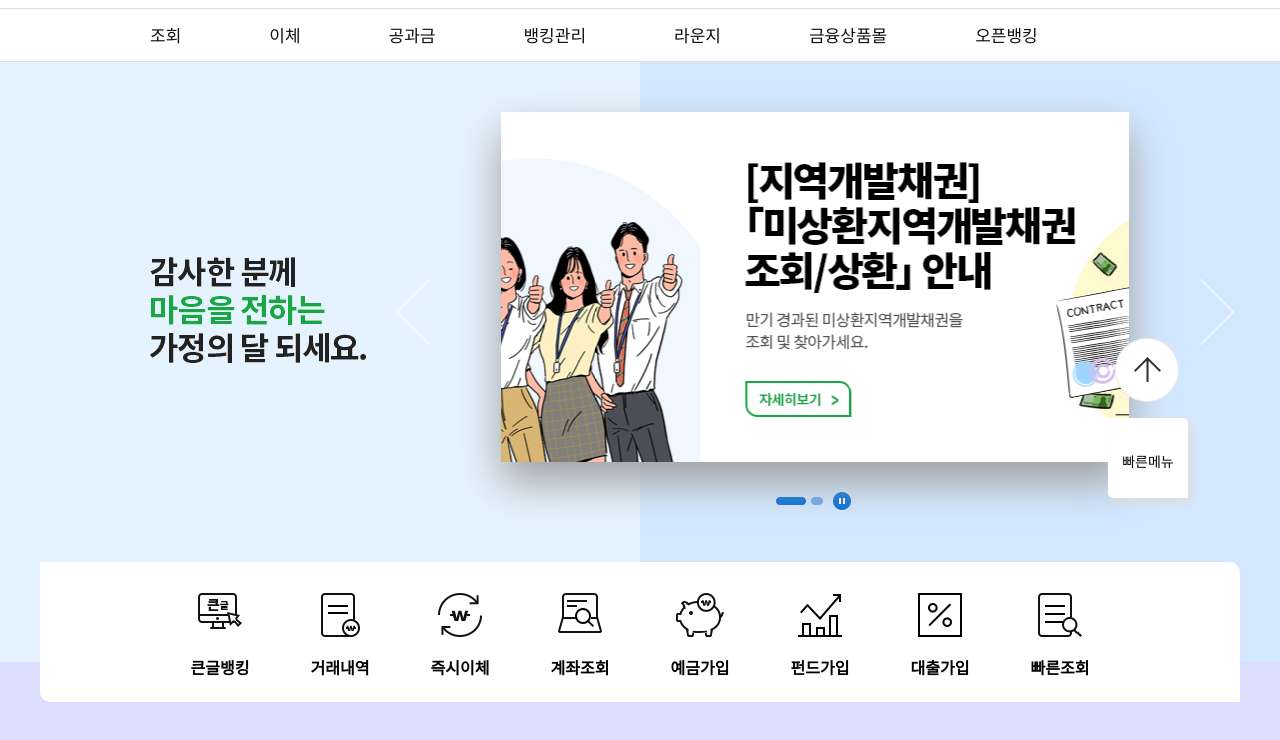
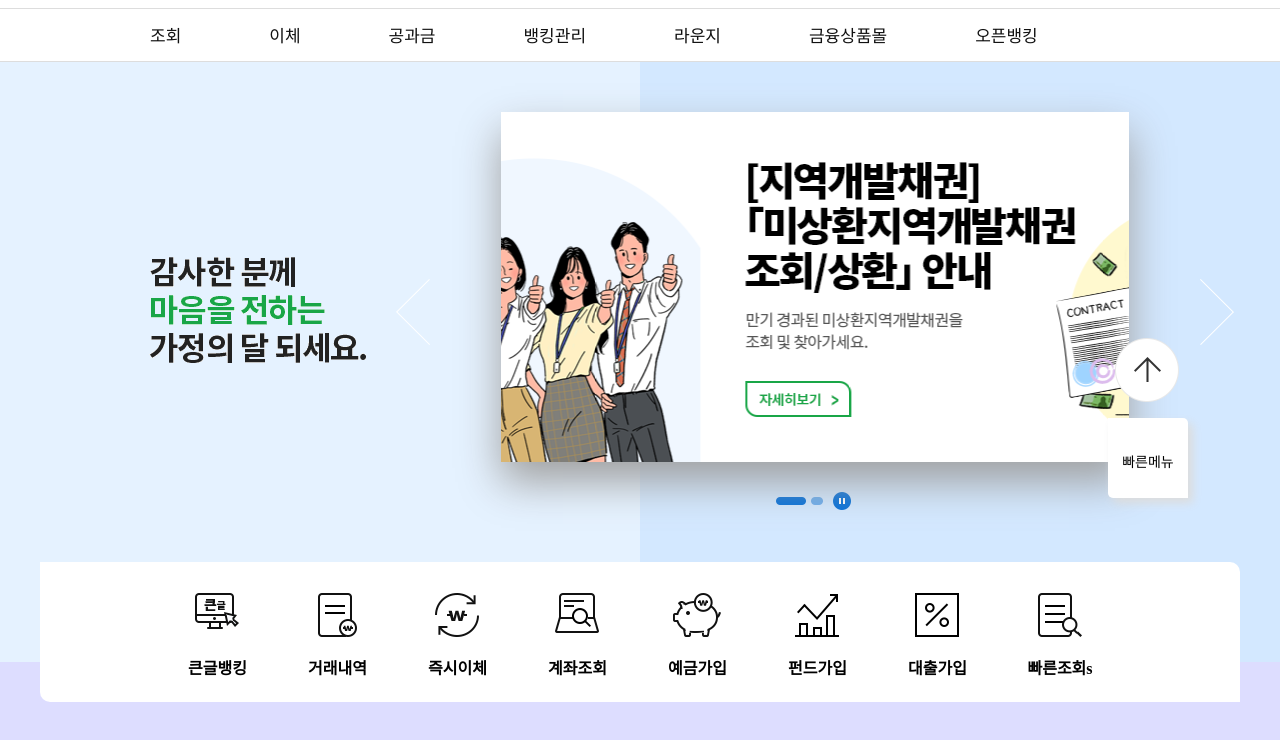
Before and after one commit to ShimWooseok/NHCOPY, a plain HTML site: page index.html in a window 1280 px wide. Shown: the part 102-842 px from the top of the page. Drawn offline with nearby package versions, Linux system fonts and the light colour scheme.

Commit message:
2022.05.06 18:30

```diff
--- a/index.html
+++ b/index.html
@@ -211,7 +211,7 @@
                                 <img src="./img/ssvv/ico_quickbank08_off.png" alt="">
                             </div>
                             <div class="txt-box">
-                                <h4>빠른조회</h4>
+                                <h4>빠른조회s</h4>
                             </div>
                         </li>
 
```
